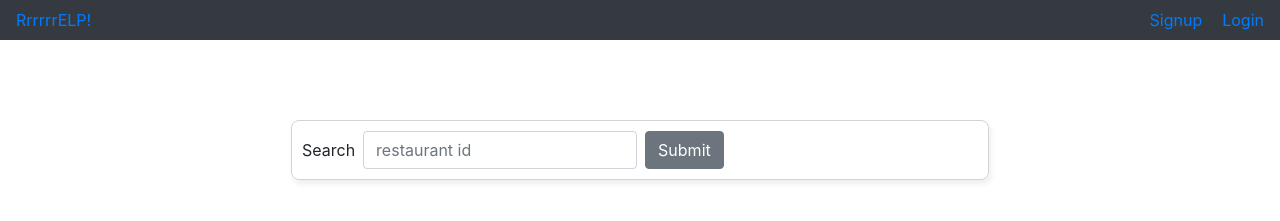
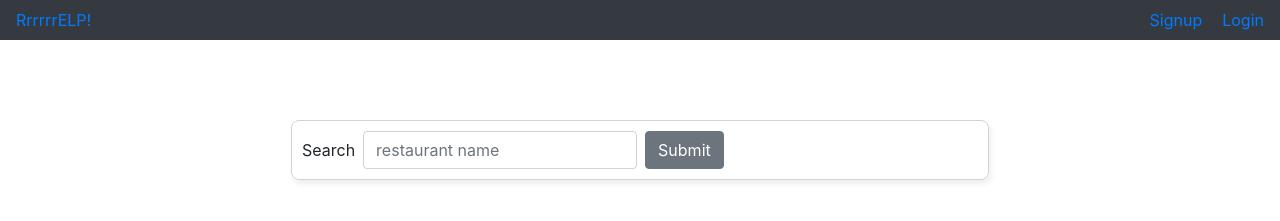
Before and after one commit to thoughtscolors/relp-react, a React (Create React App) app: page /search in a window 1280 px wide. Shown: the top 221 px of the page. Built offline with nearby package versions, Linux system fonts and the light colour scheme.

Commit message:
update to search by name, working

```diff
--- a/src/components/SearchPage.js
+++ b/src/components/SearchPage.js
@@ -14,7 +14,7 @@ export default class SearchPage extends Component {
       console.log('clicked');
       const token = localStorage.getItem('token')
 
-      const res = await fetch(`http://localhost:3000/restaurants/${searchTerm}`, {
+      const res = await fetch(`http://localhost:3000/restaurants/search/?q=${searchTerm}`, {
         method: 'GET',
         headers: {
           "Authorization": `Bearer ${token}`
--- a/src/components/partials/Search.js
+++ b/src/components/partials/Search.js
@@ -14,7 +14,7 @@ export default class Search extends Component {
       <Form inline onSubmit={(e) => this.props.search(e, searchTerm)}>
         <FormGroup className="mb-2 mr-sm-2 mb-sm-0">
           <Label for="search" className="mr-sm-2">Search</Label>
-          <Input type="search" name="search" id="search" placeholder="restaurant id" value={searchTerm}
+          <Input type="search" name="search" id="search" placeholder="restaurant name"    value={searchTerm}
             onChange={(e) => this.setState({searchTerm: e.target.value})}
           />
         </FormGroup>
```
